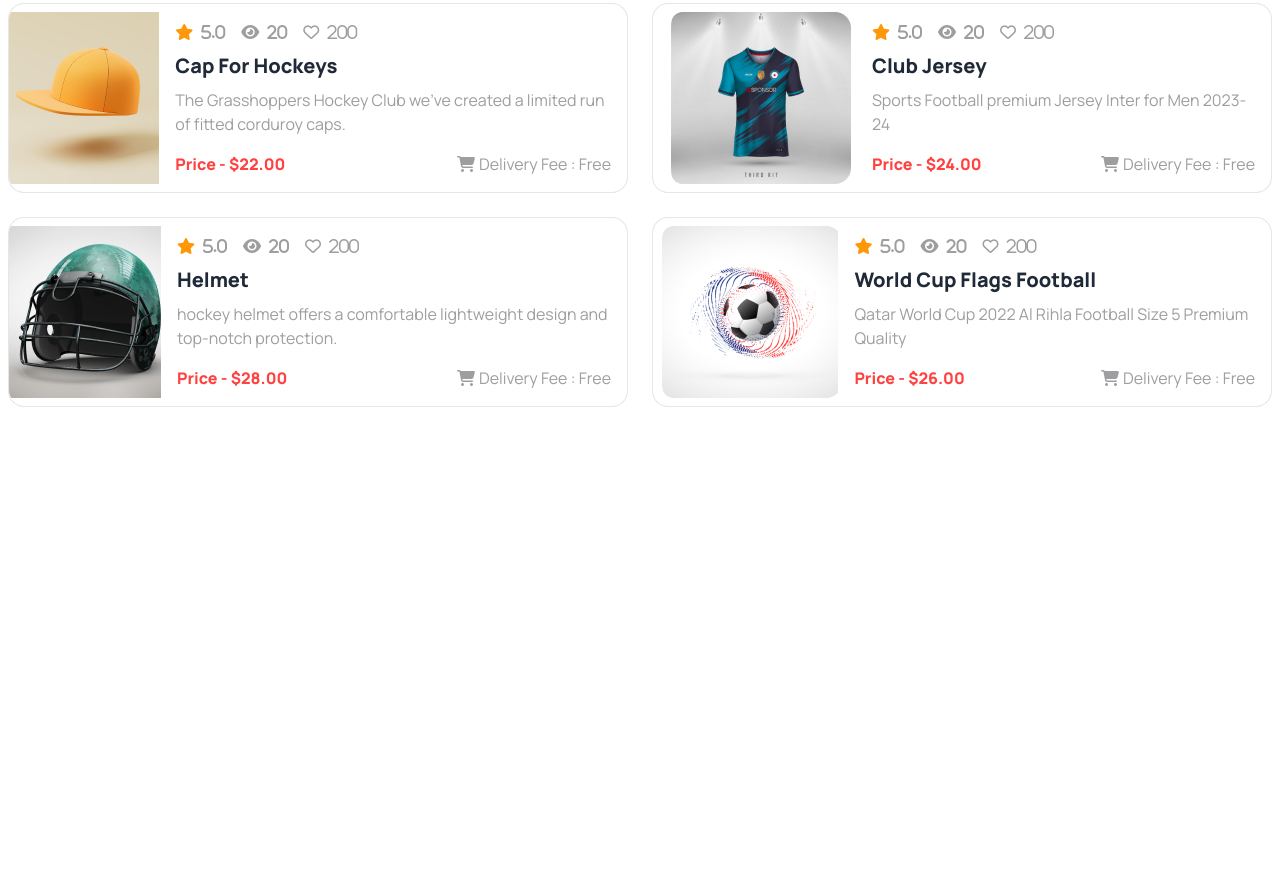
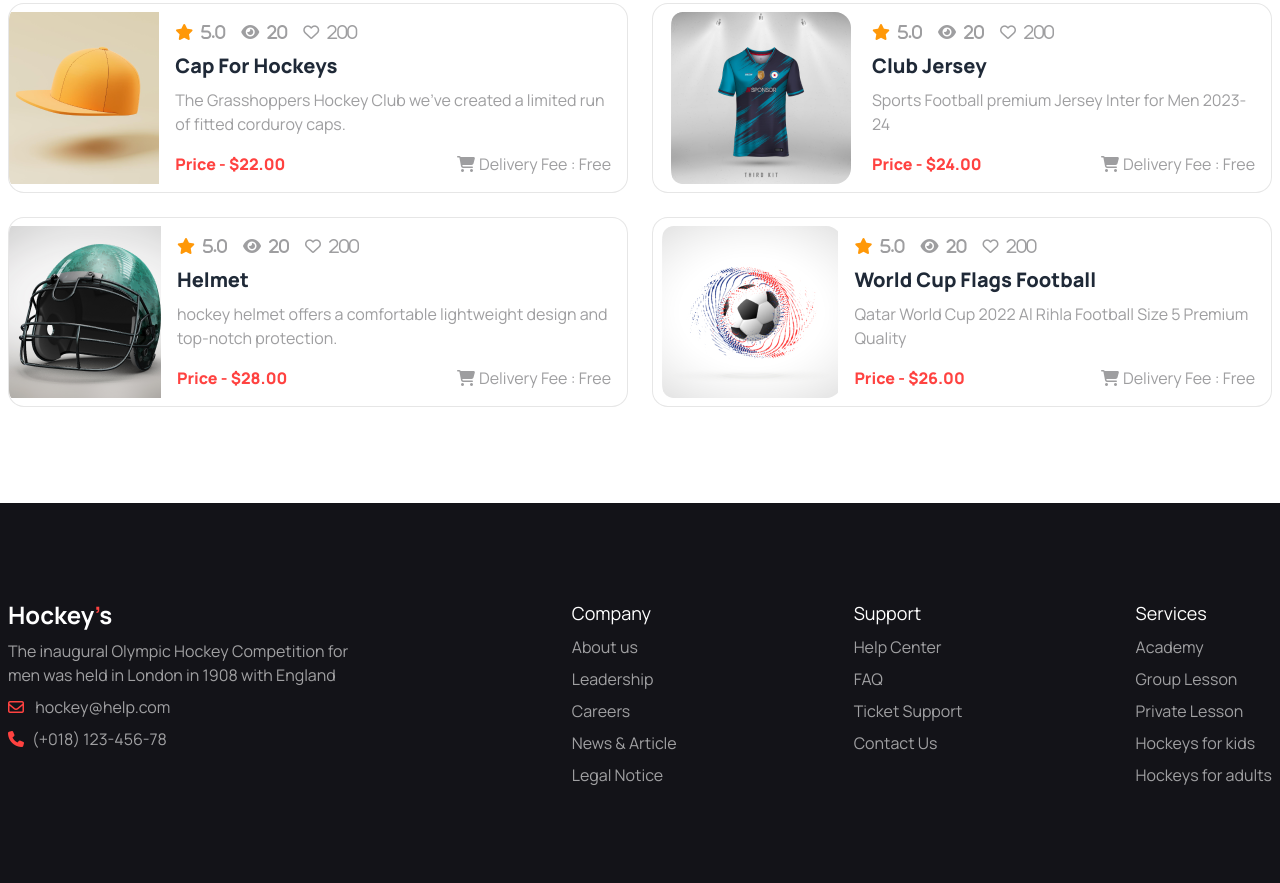
Before and after one commit to ar-abdullah1/B9A3-Hockeys-with-daisyui, a plain HTML site: page index.html in a window 1280 px wide. Shown: the part 3078-3961 px from the top of the page. Before the commit the page ends 3581 px from the top, so only its background shows below. Drawn offline with nearby package versions, Linux system fonts and the light colour scheme.

Commit message:
added footer part

```diff
--- a/index.html
+++ b/index.html
@@ -26,6 +26,8 @@
                     colors: {
                         'top-color': '#FF4240',
                         'black-color': '#131318',
+                        'footer-color': '#ffffff99',
+
                     }
                 }
             }
@@ -418,8 +420,47 @@
 
     </main>
     <!-- footer part start here -->
-    <footer>
-
+    <footer class="bg-black-color">
+        <div
+            class="flex flex-col items-center gap-10 px-2 py-10 mx-auto text-white max-w-7xl md:flex-row md:items-start md:gap-0 md:py-24">
+            <div class="flex-1 gap-24 space-y-2 text-center md:text-left">
+                <h2 class="text-2xl font-bold">Hockey<span class="text-top-color">’</span>s</h2>
+                <p class="text-footer-color">The inaugural Olympic Hockey Competition for <br> men was held in London in
+                    1908 with England
+                </p>
+                <p class="text-footer-color"><i class="mr-2 fa-regular fa-envelope text-top-color"></i>
+                    hockey@help.com</p>
+                <p class="text-footer-color"><i class="mr-2 fa-solid fa-phone text-top-color"></i>(+018) 123-456-78</p>
+            </div>
+            <div class="flex justify-between flex-1 gap-10 md:gap-0">
+                <!-- Company area -->
+                <div class="flex-1 space-y-2 text-center md:text-left">
+                    <h4 class="text-lg">Company</h4>
+                    <p class="text-footer-color">About us</p>
+                    <p class="text-footer-color">Leadership</p>
+                    <p class="text-footer-color">Careers</p>
+                    <p class="text-footer-color">News & Article</p>
+                    <p class="text-footer-color">Legal Notice</p>
+                </div>
+                <!-- Support area  -->
+                <div class="flex-1 space-y-2 text-center md:text-left">
+                    <h4 class="text-lg">Support</h4>
+                    <p class="text-footer-color">Help Center</p>
+                    <p class="text-footer-color">FAQ</p>
+                    <p class="text-footer-color">Ticket Support</p>
+                    <p class="text-footer-color">Contact Us</p>
+                </div>
+            </div>
+            <!-- Services area -->
+            <div class="space-y-2 text-center md:text-left">
+                <h4 class="text-lg">Services</h4>
+                <p class="text-footer-color">Academy</p>
+                <p class="text-footer-color">Group Lesson</p>
+                <p class="text-footer-color">Private Lesson</p>
+                <p class="text-footer-color">Hockeys for kids</p>
+                <p class="text-footer-color">Hockeys for adults</p>
+            </div>
+        </div>
     </footer>
 </body>
 
```
